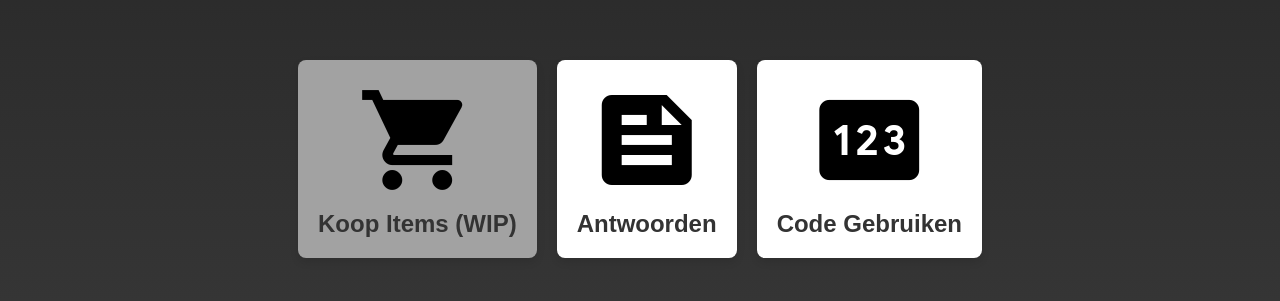
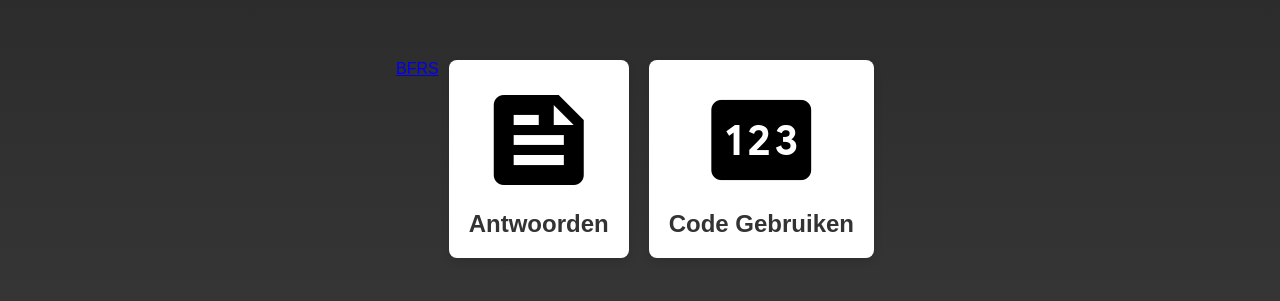
Before and after one commit to a-opslag/a-opslag.github.io, a plain HTML site: page index.html in a window 1280 px wide. Shown: the part 231-532 px from the top of the page. Drawn offline with Linux system fonts and the light colour scheme.

Commit message:
added bookmarklet BFRS

```diff
--- a/index.html
+++ b/index.html
@@ -10,10 +10,7 @@
 <body>
 
     <div class="flex">
-        <a class="card card-disabled" style="cursor: default;">
-            <i class="material-icons icon" style="font-size: 120px; color: black;">shopping_cart</i>
-            <h2 class="title">Koop Items (WIP)</h2>
-        </a>
+        <a href="javascript:(function()%7Bdocument.getElementById(%22AntwoordValue%22).value%20%3D%20taak%5B%22opgave%22%20%2B%20OpgaveNummer%5D.GoedAntwoord%3B%20document.getElementById(%22Nakijken%22).click()%3B%7D)()%3B">BFRS</a>
         <a href="antwoorden.html" class="card">
             <i class="material-icons icon" style="font-size: 120px; color: black;">feed</i>
             <h2 class="title">Antwoorden</h2>
```
